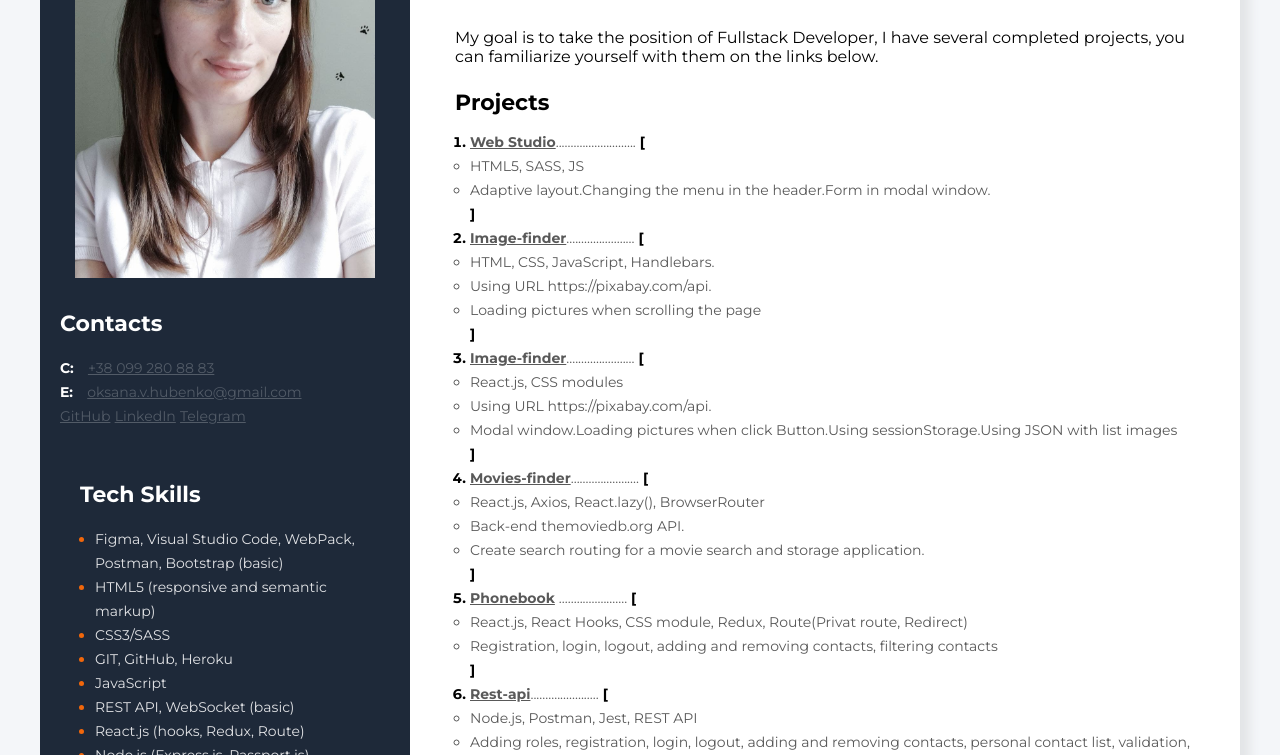
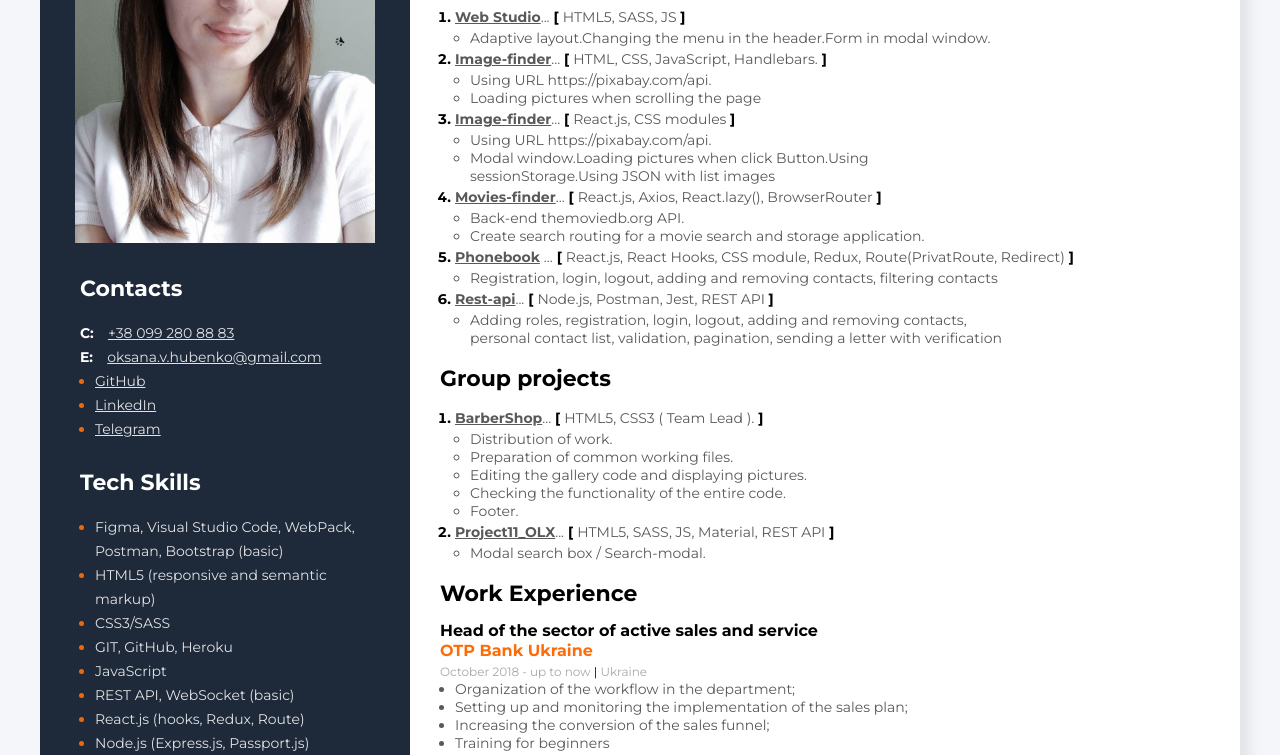
Before and after one commit to Oksana-Hubenko89/CV, a plain HTML site: page index.html in a window 1280 px wide. Shown: the part 211-966 px from the top of the page. Drawn offline with Linux system fonts and the light colour scheme.

Commit message:
рефакторинг

```diff
--- a/css/styles.css
+++ b/css/styles.css
@@ -6,7 +6,7 @@
 body {
   font-family: 'Montserrat', sans-serif;
   background: #f4f6f9;
-  padding: 40px;
+  padding: 5px;
 }
 
 .wrapper {
@@ -31,10 +31,10 @@ body {
 }
 
 .about-me {
-  padding-left: 45px;
-  padding-top: 55px;
-  padding-right: 45px;
-  padding-bottom: 55px;
+  padding-left: 30px;
+  padding-top: 15px;
+  padding-right: 30px;
+  padding-bottom: 15px;
 }
 
 .about-me p {
@@ -45,8 +45,8 @@ body {
 }
 
 .contacts {
-  margin-left: 20px;
-  margin-right: 20px;
+  margin-left: 40px;
+  margin-right: 40px;
   margin-top: 30px;
 }
 .contacts-title {
@@ -57,7 +57,7 @@ body {
   font-weight: 700;
 }
 .contacts-link {
-  color: #525b67;
+  color: #e1e2e5;
   font-size: 14px;
   font-weight: 400;
   line-height: 24px;
@@ -73,7 +73,7 @@ body {
 .tech-skills {
   margin-left: 40px;
   margin-right: 40px;
-  margin-top: 55px;
+  margin-top: 30px;
 }
 
 .tech-skills-title {
@@ -103,9 +103,9 @@ body {
 }
 
 .name {
-  font-size: 35px;
+  font-size: 30px;
   font-weight: 700;
-  line-height: 60px;
+  line-height: 30px;
   padding-top: 25px;
 }
 
@@ -114,12 +114,12 @@ body {
   color: #595959;
   font-size: 14px;
   font-weight: 400;
-  line-height: 24px;
-  padding-top: 25px;
+  line-height: 18px;
+  padding-top: 10px;
 }
 
 .ptitle {
-  padding-top: 25px;
+  padding-top: 20px;
   padding-bottom: 15px;
   font-size: 22px;
   font-weight: 700;
@@ -130,19 +130,19 @@ body {
   margin-left: 15px;
   font-size: 14px;
   font-weight: 700;
-  line-height: 24px;
+  line-height: 18px;
 }
 .pitem2 {
   color: #595959;
   font-size: 14px;
   font-weight: 400;
-  line-height: 24px;
+  line-height: 18px;
 }
 
 .comname {
   font-size: 16px;
   font-weight: 700;
-  line-height: 24px;
+  line-height: 20px;
 }
 
 .comnamecol {
@@ -153,7 +153,7 @@ body {
   font-size: 16px;
   font-weight: 700;
   line-height: 24px;
-  margin-top: 25px;
+  margin-top: 20px;
 }
 
 .timework {
@@ -162,7 +162,7 @@ body {
   color: #a8a8a8;
   font-size: 12px;
   font-weight: 400;
-  line-height: 24px;
+  line-height: 16px;
 }
 
 .border {
@@ -173,13 +173,13 @@ body {
   color: #595959;
   font-size: 14px;
   font-weight: 400;
-  line-height: 24px;
+  line-height: 18px;
   margin-left: 15px;
   width: 535px;
 }
 
 .educ {
-  margin-top: 25px;
+  margin-top: 15px;
   font-size: 22px;
   font-weight: 700;
   line-height: 24px;
--- a/index.html
+++ b/index.html
@@ -32,15 +32,17 @@
             >
           </div>
           <div>
-            <a class="contacts-link" href="https://github.com/Oksana-Hubenko89?tab=repositories" target="blank"
+            <ul>
+              <li class="tskills-item"><a class="contacts-link" href="https://github.com/Oksana-Hubenko89?tab=repositories" target="blank"
               >GitHub</a
-            >
-            <a class="contacts-link" href="https://www.linkedin.com/in/oksana-hubenko-a446b7200/" target="blank"
+            ></li>
+              <li class="tskills-item"> <a class="contacts-link" href="https://www.linkedin.com/in/oksana-hubenko-a446b7200/" target="blank"
               >LinkedIn</a
-            >
-            <a class="contacts-link" href="https://t.me/OksanaHubenko" target="blank"
+            ></li>
+              <li class="tskills-item"><a class="contacts-link" href="https://t.me/OksanaHubenko" target="blank"
               >Telegram</a
-            >
+            ></li>
+            </ul>
           </div>
 
         </div>
@@ -119,62 +121,55 @@
             <li class="pitem">
               <a class="pitem2 spec" href="https://oksana-hubenko89.github.io/web-studio/" target="blank"
                 >Web Studio</a
-              ><span class="pitem2">...........................</span> [
-              <span class="pitem2"><ul><li>HTML5, SASS, JS </li>
+              ><span class="pitem2">...</span> [
+              <span class="pitem2">HTML5, SASS, JS </span>]
+              <ul class="resp">
               <li>Adaptive layout.Changing the menu in the header.Form in modal window.</li>
             </ul>
-            </span>]
+
             </li>
             <li class="pitem">
               <a class="pitem2 spec" href="https://oksana-hubenko89.github.io/goit-js-hw-13-image-finder/ " target="blank"
                 >Image-finder</a
-              ><span class="pitem2">.......................</span> [
-              <span class="pitem2"><ul>
-                <li>HTML, CSS, JavaScript, Handlebars.</li>
+              ><span class="pitem2">...</span> [
+              <span class="pitem2">HTML, CSS, JavaScript, Handlebars.</span> ]
+              <ul class="resp">
                 <li>Using URL https://pixabay.com/api. </li>
                 <li>Loading pictures when scrolling the page</li>
               </ul>
-              </span> ]
+
             </li>
             <li class="pitem">
               <a class="pitem2 spec" href="https://oksana-hubenko89.github.io/goit-react-hw-03-image-finder/" target="blank">Image-finder</a><span
-                class="pitem2">.......................</span> [
-              <span class="pitem2">
-                <ul>
-                  <li>React.js, CSS modules</li>
+                class="pitem2">...</span> [
+              <span class="pitem2">React.js, CSS modules </span> ]
+                <ul class="resp">
                   <li>Using URL https://pixabay.com/api.</li>
                   <li>Modal window.Loading pictures when click Button.Using sessionStorage.Using JSON with list images</li>
                 </ul>
-              </span> ]
             </li>
             <li class="pitem">
               <a class="pitem2 spec" href="https://oh-goit-react-hw-04-movies.netlify.app/" target="blank">Movies-finder</a><span
-                class="pitem2">.......................</span> [
-              <span class="pitem2">
-                <ul>
-                  <li>React.js, Axios, React.lazy(), BrowserRouter</li>
+                class="pitem2">...</span> [
+              <span class="pitem2">React.js, Axios, React.lazy(), BrowserRouter</span> ]
+                <ul class="resp">
                   <li>Back-end themoviedb.org API.</li>
                   <li>Create search routing for a movie search and storage application.</li></ul>
-              </span> ]
             </li>
             <li class="pitem">
               <a class="pitem2 spec" href="https://hw-goit-react-hw-09-phonebook.netlify.app/" target="blank">Phonebook</a>
-              <span class="pitem2">.......................</span>  [
-              <span class="pitem2">
-                <ul>
-                  <li>React.js, React Hooks, CSS module, Redux, Route(Privat route, Redirect)</li>
+              <span class="pitem2">...</span>  [
+              <span class="pitem2">React.js, React Hooks, CSS module, Redux, Route(PrivatRoute, Redirect)</span> ]
+                <ul class="resp">
                   <li>Registration, login, logout, adding and removing contacts, filtering contacts</li></ul>
-              </span> ]
             </li>
             <li class="pitem">
               <a class="pitem2 spec" href="https://github.com/Oksana-Hubenko89/nodejs-homework-template/tree/nodejs-homework-rest-api" target="blank">Rest-api</a><span
-                class="pitem2">.......................</span> [
-              <span class="pitem2"> <ul>
-              <li>Node.js, Postman, Jest, REST API</li>
+                class="pitem2">...</span> [
+              <span class="pitem2">Node.js, Postman, Jest, REST API </span>] <ul class="resp">
               <li>
                 Adding roles, registration, login, logout, adding and removing contacts,
                 personal contact list, validation, pagination, sending a letter with verification</li>
-              </span> ]
             </li>
           </ol>
           <h3 class="ptitle">Group projects</h3>
@@ -182,21 +177,20 @@
 
             <li class="pitem">
               <a class="pitem2 spec" href="https://oksana-hubenko89.github.io/project-html-scss/" target="blank">BarberShop</a><span
-                class="pitem2">.......................</span> [
-              <span class="pitem2">HTML5, CSS3 ( Team Lead ). <ul>
+                class="pitem2">...</span> [
+              <span class="pitem2">HTML5, CSS3 ( Team Lead ).</span> ] <ul class="resp">
                 <li>Distribution of work.</li>
                 <li>Preparation of common working files.</li>
                 <li>Editing the gallery code and displaying pictures.</li>
                 <li>Checking the functionality of the entire code.</li>
                 <li>Footer.</li>
               </ul>
-               </span> ]
             </li>
             <li class="pitem">
               <a class="pitem2 spec" href="https://oksana-hubenko89.github.io/project11_OLX/" target="blank">Project11_OLX</a><span
-                class="pitem2">.......................</span> [
-              <span class="pitem2">HTML5, SASS, JS, Material, REST API ( modal search box / Search-modal ).
-             </span> ]
+                class="pitem2">...</span> [
+              <span class="pitem2">HTML5, SASS, JS, Material, REST API</span> ]<ul class="resp">
+                <li>Modal search box / Search-modal.</li>
             </li>
           </ol>
         </div>
@@ -227,24 +221,6 @@
               </li>
             </ul>
           </div>
-          <!-- company 2
-          <div>
-            <h4 class="comname2">
-               <p class="comnamecol"></p>
-            </h4>
-            <span class="timework">
-
-              <span class="border">|</span> </span
-            >
-            <ul>
-              <li class="resp">
-
-              </li>
-              <li class="resp"></li>
-              <li class="resp"></li>
-            </ul>
-          </div>
-        </div> -->
         <!--education-->
         <div>
           <h3 class="educ">Education</h3>
```
